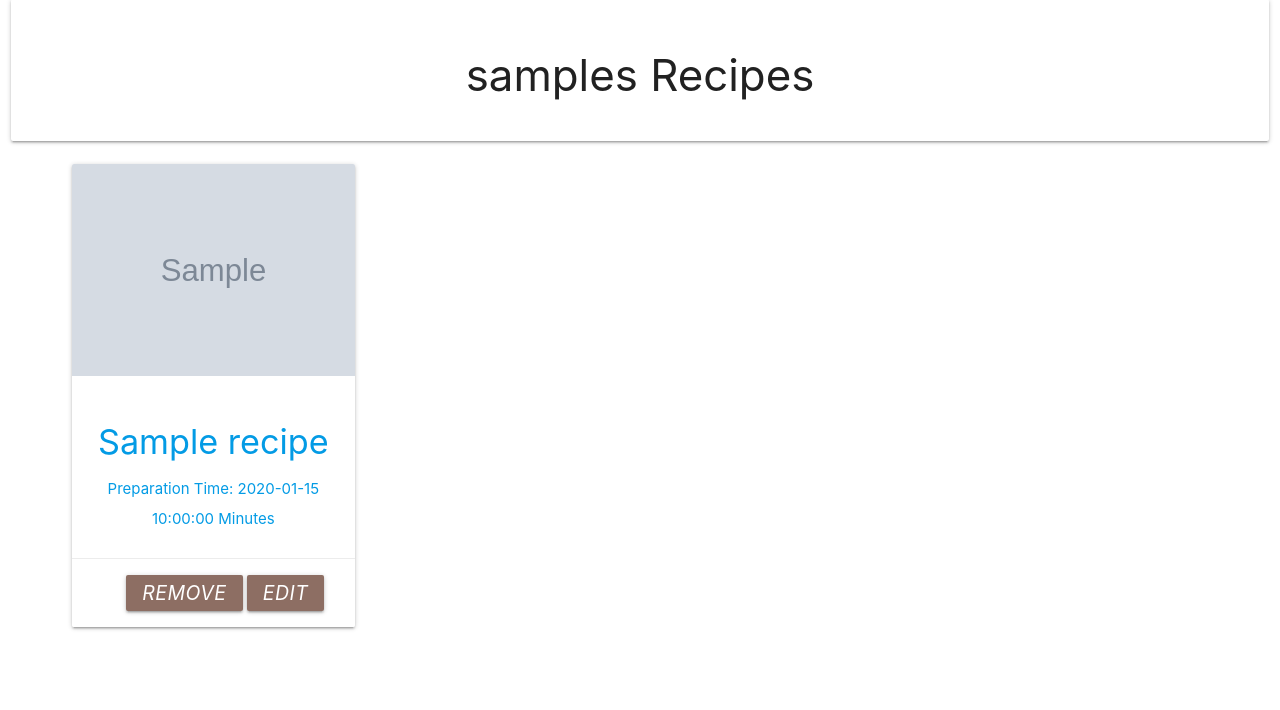
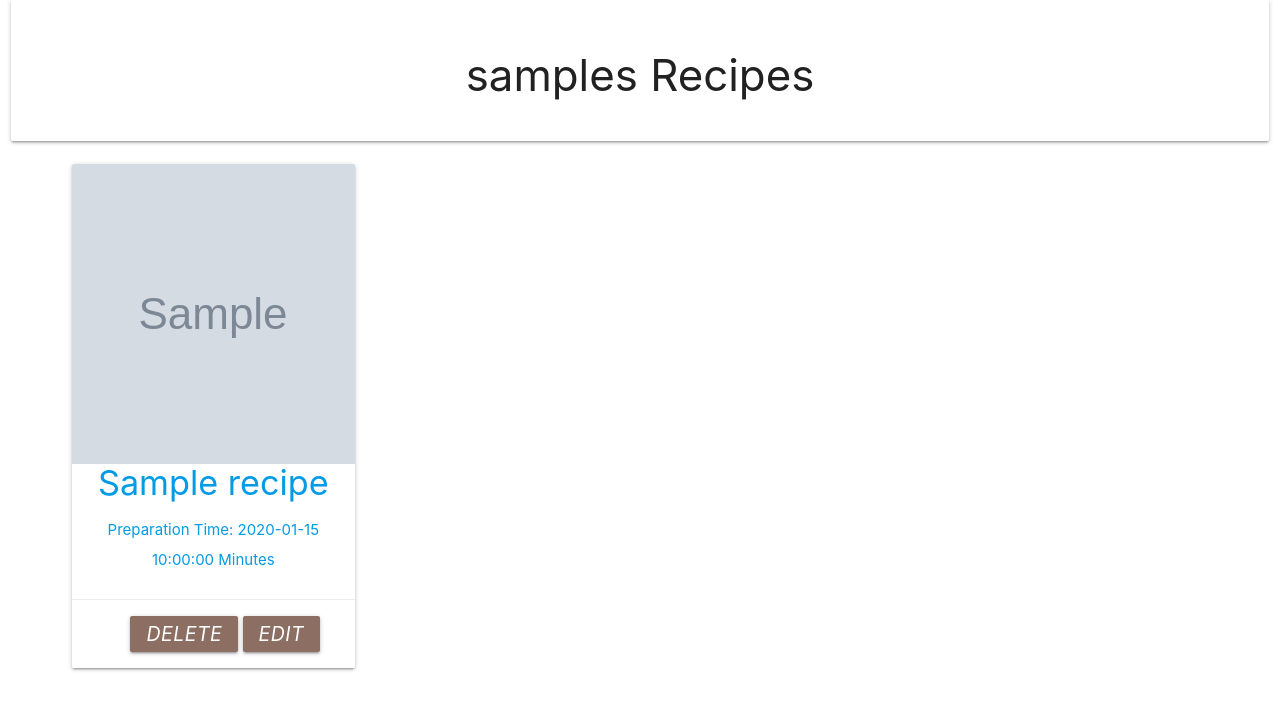
Before and after one commit to Code-Institute-Submissions/sami-sinnari-MilestoneProject3, a Flask app: template templates/profile.html in a window 1280 px wide. Shown: the part 73-783 px from the top of the page. Run offline with Flask 2, Linux system fonts and the light colour scheme; the template is opened without the code that fills it: most values are stand-ins (such as "Sample title", 1, 10 or a date in 2020); grey boxes marked "Sample" are stand-in pictures; some libraries are stand-ins or nearby versions.

Commit message:
Add delete functionality

```diff
--- a/app.py
+++ b/app.py
@@ -19,7 +19,7 @@ mongo = PyMongo(app)
 
 
 
-#### Index and route  #####
+# Index and Route
 
 
 @app.route("/")
@@ -41,7 +41,7 @@ def recipe(recipe_id):
     mongo.db.recipes.update({'_id': ObjectId(recipe_id)}, {'$inc': {'views': int(1)}})
     return render_template("/recipe.html", recipe=recipe_db)
 
-#### Sign Up ####
+# Sign Up
 
 @app.route("/register", methods=["GET", "POST"])
 def register():
@@ -59,12 +59,14 @@ def register():
         }
         mongo.db.users.insert_one(register)
 
+        # Place user into a session cookie
         session["user"] = request.form.get("username").lower()
-        flash("Registration Successful!")
+        flash("Registration Successful! You can now share your own recipes!")
+        return redirect(url_for("profile", username=session["user"]))
 
     return render_template("register.html")
 
-#### Login ####
+# Login
 
 @app.route("/login", methods=["GET", "POST"])
 def login():
@@ -87,7 +89,7 @@ def login():
 
     return render_template("/login.html")
 
-#### Logout ####
+# Logout
 
 @ app.route("/logout")
 def logout():
@@ -96,7 +98,7 @@ def logout():
     return redirect(url_for("login"))
 
 
-#### User's Profile ####
+# User's Profile
 
 @ app.route("/profile/<username>", methods=["GET", "POST"])
 def profile(username):
@@ -112,7 +114,7 @@ def profile(username):
         return render_template("/login.html")
 
 
-#### Add the recipe ####
+# Add Recipe
 
 @ app.route("/add_recipe", methods=["GET", "POST"])
 def add_recipe():
@@ -141,7 +143,15 @@ def add_recipe():
         "add_recipe.html", categories=categories
         )
 
-#### Comments ####
+# Delete recipe
+
+@app.route("/delete_recipe/<recipe_id>")
+def delete_recipe(recipe_id):
+    mongo.db.recipes.remove({"_id": ObjectId(recipe_id)})
+    flash("Recipe has been Successfully Deleted")
+    return redirect(url_for("profile", username=session['user']))
+
+# Comments
 
 @app.route('/comments', methods=['POST'])
 def comments():
@@ -158,7 +168,7 @@ def comments():
     return render_template( "comment.html")
 
     #return redirect(url_for('comments', comments_id=request.form.get('comments_id')))
-####  Main  #####
+# Main
 if __name__ == "__main__":
     app.run(host=os.environ.get("IP"),
             port=int(os.environ.get("PORT")),
--- a/templates/profile.html
+++ b/templates/profile.html
@@ -16,7 +16,7 @@
                     <div class="container">
                         <div class="card">
                             <div class="card-image">
-                                <img class="responsive-img" src="{{ recipe.img_url }}" alt="recipe image">
+                                <img class="responsive-image" src="{{ recipe.img_url }}" alt="recipe image">
                             </div>
                             <div class="card-content">
                                 <h4>{{ recipe.recipe_name }}</h4>
@@ -24,7 +24,7 @@
                             </div>
                             <div class="card-action">
                                         <a class="btn waves-effect btn modal-trigger brown lighten-1" href="#modal1">
-                                            <i class="material-icons">remove</i></a>
+                                            <i class="material-icons">delete</i></a>
                                         <div id="modal1" class="modal">
                                             <div class="modal-content">
                                             <h4>Delete for all eternity?</h4> <br>
@@ -33,7 +33,7 @@
                                             </div>
                                             <div class="modal-footer center-align">
                                                 <a href="#" class="modal-close waves-effect btn-flat brown accent-1 ">Cancel</a>
-                                                <a href="" class="modal-close waves-effect btn-flat brown accent-1">YES</a>
+                                                <a href="{{ url_for('delete_recipe', recipe_id=recipe._id) }}" class="modal-close waves-effect btn-flat brown accent-1">YES</a>
                                             </div>
                                         </div>
                                         <a href="" class="btn waves-effect brown lighten-1"><i class="material-icons">edit</i></a>
```
